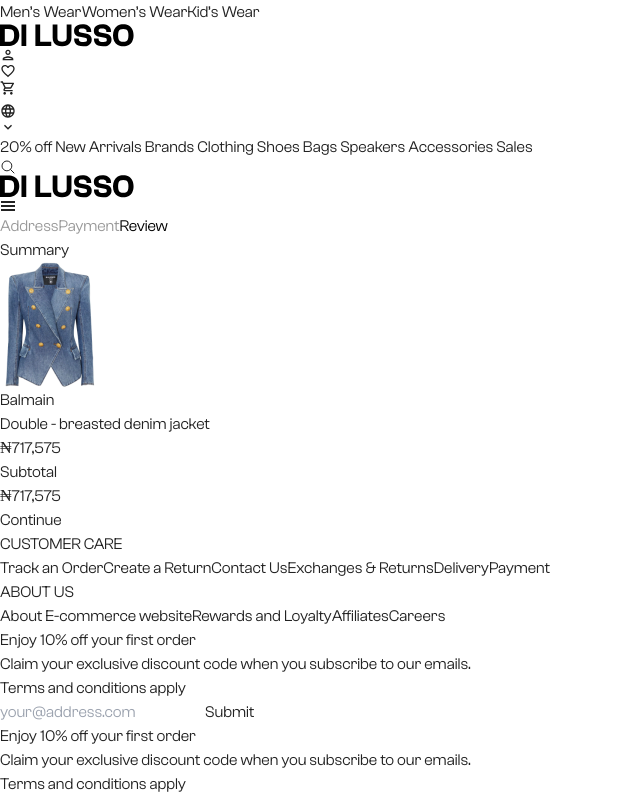
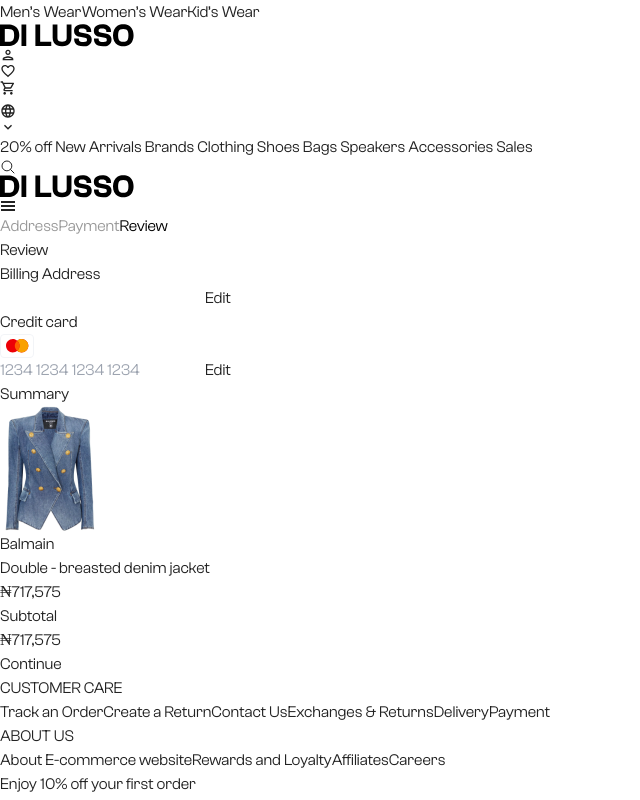
Before and after one commit to doshservices/dilusso-webapp, a React (Vite) app: page /checkout in a window 1280 px wide. Both pictures are taken after a click on the button "Review". Shown: the top 800 px of the page, without its empty margins (0-640 px from the left). Built offline with nearby package versions, Linux system fonts and the light colour scheme.

Commit message:
"Added Review component to Checkout page and updated conditional rendering logic"

```diff
--- /dev/null
+++ b/src/Components/Cart/Review.tsx
@@ -0,0 +1,31 @@
+import paymentIcon from '../../assets/Payment method icon.svg';
+
+export const Review = () => {
+    return (
+        <section className="pb-8">
+            <h2 className="font-medium font-outfit text-[1.25rem] sm:text-[1.8rem] md:text-[2.2rem] my-6">Review</h2>
+            <div className='mb-8'>
+                <label htmlFor="billingAddress" className="font-medium font-outfit text-base mb-2 block">Billing Address</label>
+                <div className="relative z-[1]  max-w-[518px]">
+                    <input
+                        type="text"
+                        className='border-[1px] border-Black focus:outline-borderHash outline-offset-1 block rounded-[8px] inset-0 py-4 pl-3 pr-16 w-full'
+                    />
+                    <button className='text-Black border-b-[1px] border-b-[#975555] text-sm absolute right-6 top-[50%] translate-y-[-50%]'>Edit</button>
+                </div>
+            </div>
+            <div>
+                <label htmlFor="billingAddress" className="font-medium font-outfit text-base mb-2 block">Credit card</label>
+                <div className="relative z-[1]  max-w-[518px]">
+                    <img className="absolute left-2 z-[2] top-[50%] translate-y-[-50%]" src={paymentIcon} alt="master card icon" />
+                    <input
+                        type="text"
+                        className='border-[1px] border-Black focus:outline-borderHash outline-offset-1 block rounded-[8px] inset-0 py-4 pl-12 pr-16 w-full'
+                        placeholder='1234 1234 1234 1234'
+                    />
+                    <button className='text-Black border-b-[1px] border-b-[#975555] text-sm absolute right-6 top-[50%] translate-y-[-50%]'>Edit</button>
+                </div>
+            </div>
+        </section>
+    )
+}
--- a/src/Pages/Checkout/CheckOut.tsx
+++ b/src/Pages/Checkout/CheckOut.tsx
@@ -2,6 +2,7 @@
 import { DeliveryAddress } from "../../Components/Cart/Delivery";
 import { CartSummary } from "../../Components/Cart/CartSummary";
 import { Payment } from "../../Components/Cart/Payment";
+import { Review } from "../../Components/Cart/Review";
 
 const CheckOut = () => {
     const [selectedButton, setSelectedButton] = useState('');
@@ -53,7 +54,9 @@
                     <DeliveryAddress />
                     : activeTabs === 'payment' ?
                         <Payment />
-                        : null
+                        : activeTabs === 'review' ?
+                            <Review />
+                            : null
                 }
             </div>
             <CartSummary />
```
